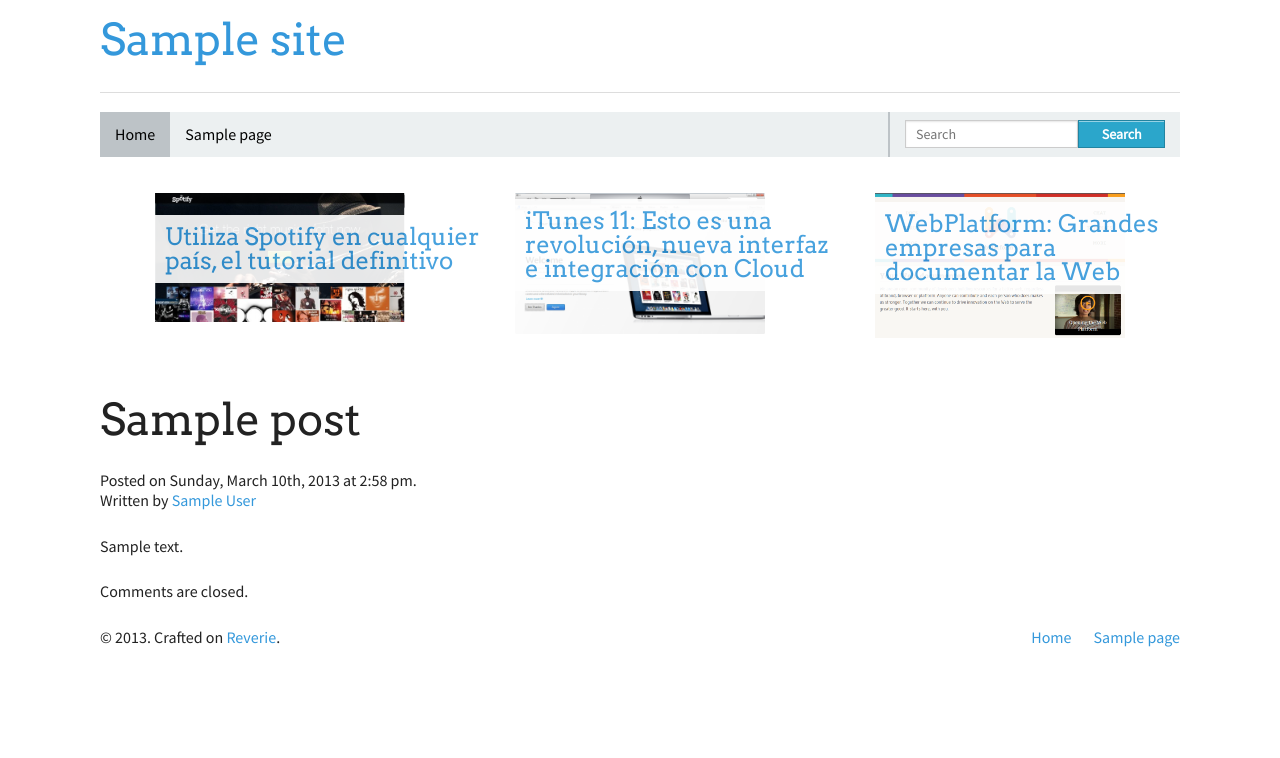
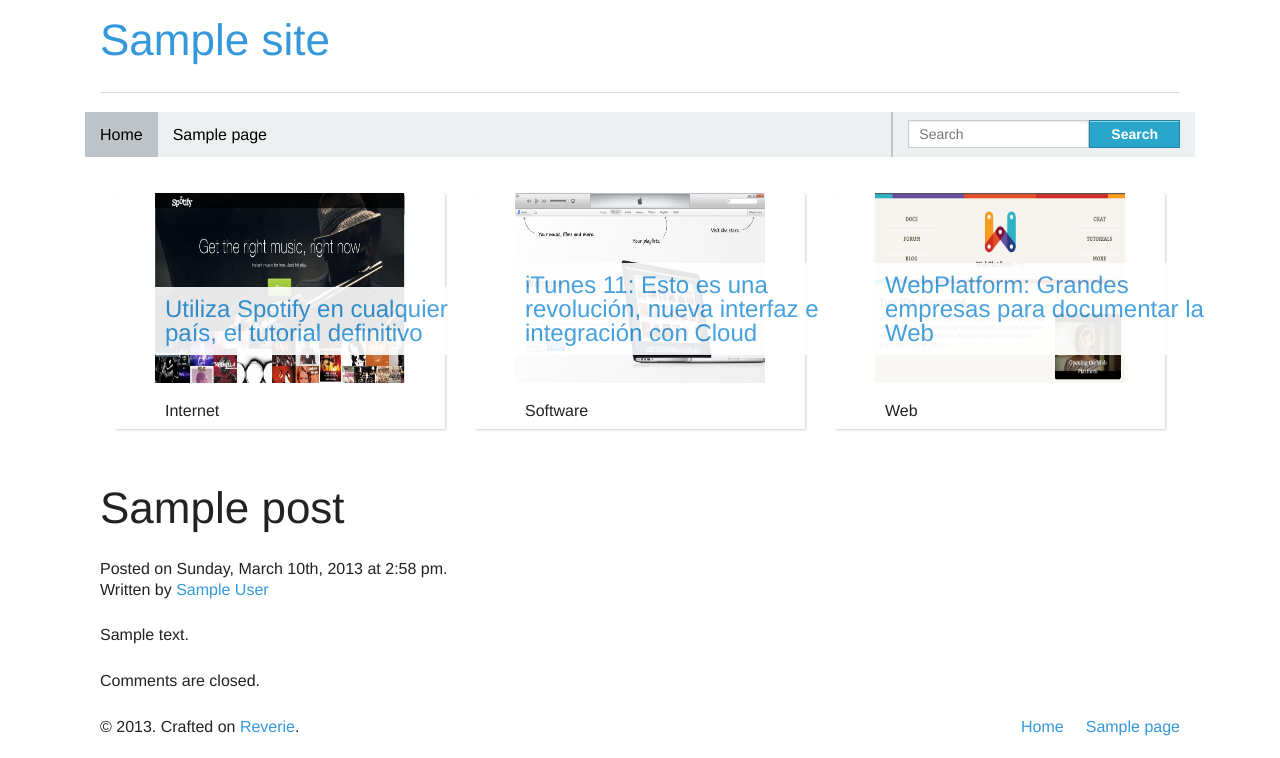
Before and after one commit to montogeek/bd01, a WordPress theme: template page.php in a window 1280 px wide. Shown: the top 758 px of the page. Run offline with PHP 8.4 and a stand-in for WordPress, Linux system fonts and the light colour scheme; the site name, menu and one post (Sample post) are stand-ins, and other content is empty; some libraries are stand-ins or nearby versions.

Commit message:
Categorias en el bottom de las imagenes de la pagina principal

```diff
--- a/css/app.css
+++ b/css/app.css
@@ -4174,7 +4174,17 @@
 }
 
 /* CSS ByteDesk */
-.caja figcaption{
+.cajita{
+  box-shadow: 1px 1px 2px 0 #D0D0D0;
+}
+
+figure span{
+  display: inline-block;
+  line-height: 16px;
+  margin: 0 0 10px 10px;
+  width: 100%;
+}
+.cajita figcaption{
   background-color: white;
   bottom: 30%;
   display: block;
@@ -4187,32 +4197,33 @@
   position: absolute;
   opacity: 0.9;
   text-align: left;
-  /*transition: opacity 0.5s ease;*/
   transition: all 0.3s ease;
   width: 92%;
 }
 
-.caja:hover figcaption{
+.cajita:hover figcaption{
   color: #3498DB;
   padding: 15px 0 15px 10px;
   opacity: 1;
 }
 
-.caja:hover img{
-  -webkit-filter: grayscale(0.6) blur(2px);
+.cajita:hover img{
+  -webkit-filter: grayscale(0.8) blur(2px);
 }
 
 .brilliant{
+  display: inline-block;
   margin: 20px 0 20px 0;
-  display: inline-block;
-}
-
-.caja img{
+}
+
+figure img{
+  height: 190px;
+  overflow: hidden;
   width: 100%;
-  height: 90%;
 }
 
 figure img{
+  width: 100%;
   transition: all 0.6s ease;
 }
 
--- a/header.php
+++ b/header.php
@@ -49,7 +49,7 @@
 </div>
 <!-- Starting the Top-Bar -->
 	<div class="row">
-		<div class="small-12 columns">
+		<div class="small-12">
 			<nav class="top-bar">
 			    <ul class="title-area">
 			        <li class="name">
@@ -87,26 +87,29 @@
 	<div class="small-12 columns">
 		<div class="brilliant">
 			<div class="large-4 columns">
-				<div class="caja">
+				<div class="cajita">
 					<figure>
 						<img src="http://bd01.dev/wp-content/themes/bd01/img/spotify.jpg" alt="Spotify">
 						<figcaption><a href="#">Utiliza Spotify en cualquier país, el tutorial definitivo</a></figcaption>
+						<span>Internet</span>
 					</figure>
 				</div>
 			</div>
 		  	<div class="large-4 columns">
-				<div class="caja">
+				<div class="cajita">
 					<figure>
 						<img src="http://bd01.dev/wp-content/themes/bd01/img/itunes.png" alt="iTunes">
 						<figcaption><a href="#">iTunes 11: Esto es una revolución, nueva interfaz e integración con Cloud</a></figcaption>
+						<span>Software</span>
 					</figure>
 				</div>
 		  	</div>
 		  	<div class="large-4 columns">
-				<div class="caja">
+				<div class="cajita">
 					<figure>
 						<img src="http://bd01.dev/wp-content/themes/bd01/img/webplatform.png" alt="WebPlatform">
 						<figcaption><a href="#">WebPlatform: Grandes empresas para documentar la Web</a></figcaption>
+						<span>Web</span>
 					</figure>
 				</div>
 		  	</div>
--- a/lib/enqueue-css.php
+++ b/lib/enqueue-css.php
@@ -23,8 +23,8 @@
 	wp_enqueue_style('reverie-normalize-stylesheet');
 	wp_enqueue_style('reverie-foundation-stylesheet');
 	wp_enqueue_style('reverie-stylesheet');
-	wp_enqueue_style('source-sans');
-	wp_enqueue_style('arvo');
+	//wp_enqueue_style('source-sans');
+	//wp_enqueue_style('arvo');
 	wp_enqueue_style('reverie-foundation-app');
 
 }
```
